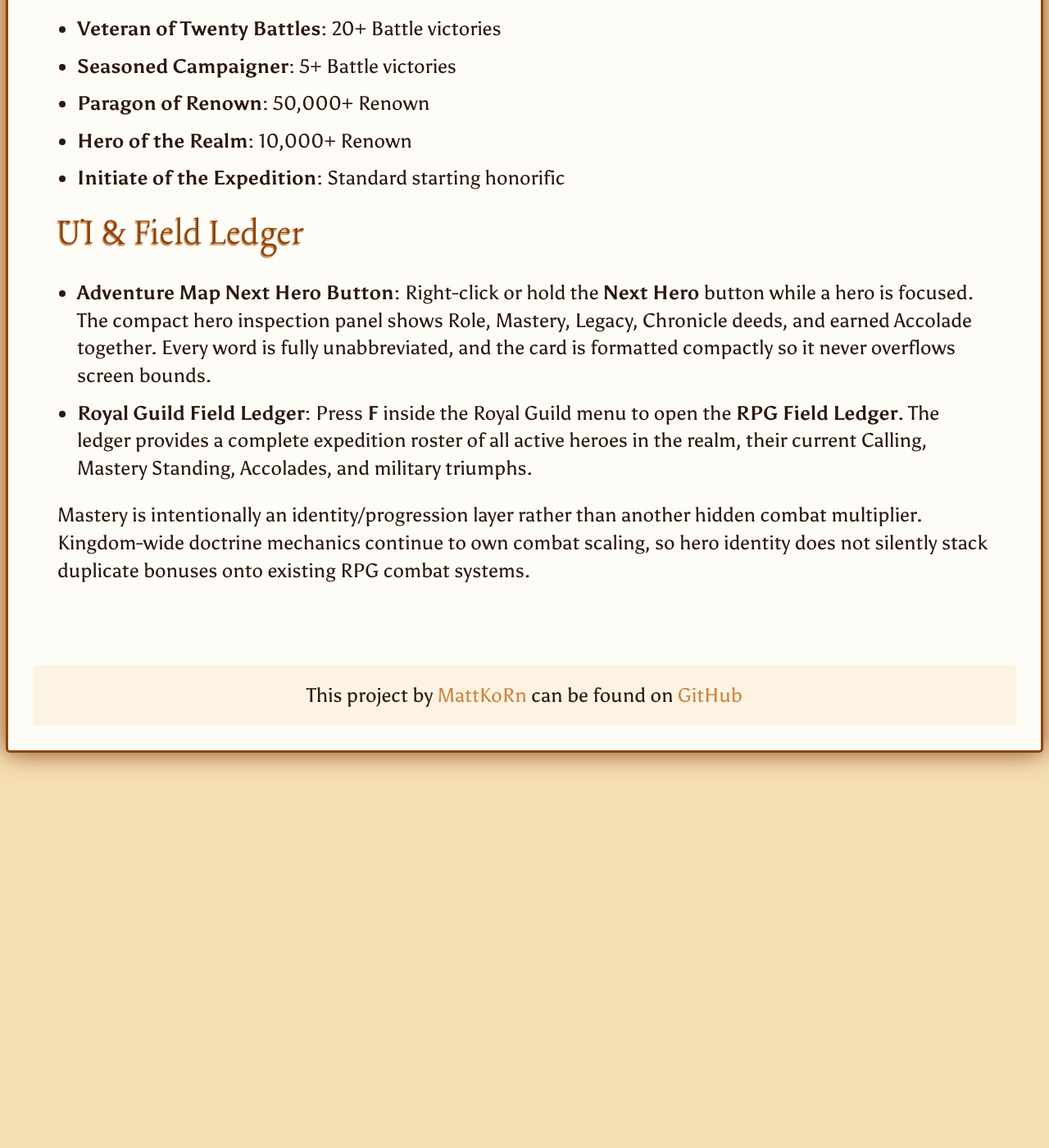
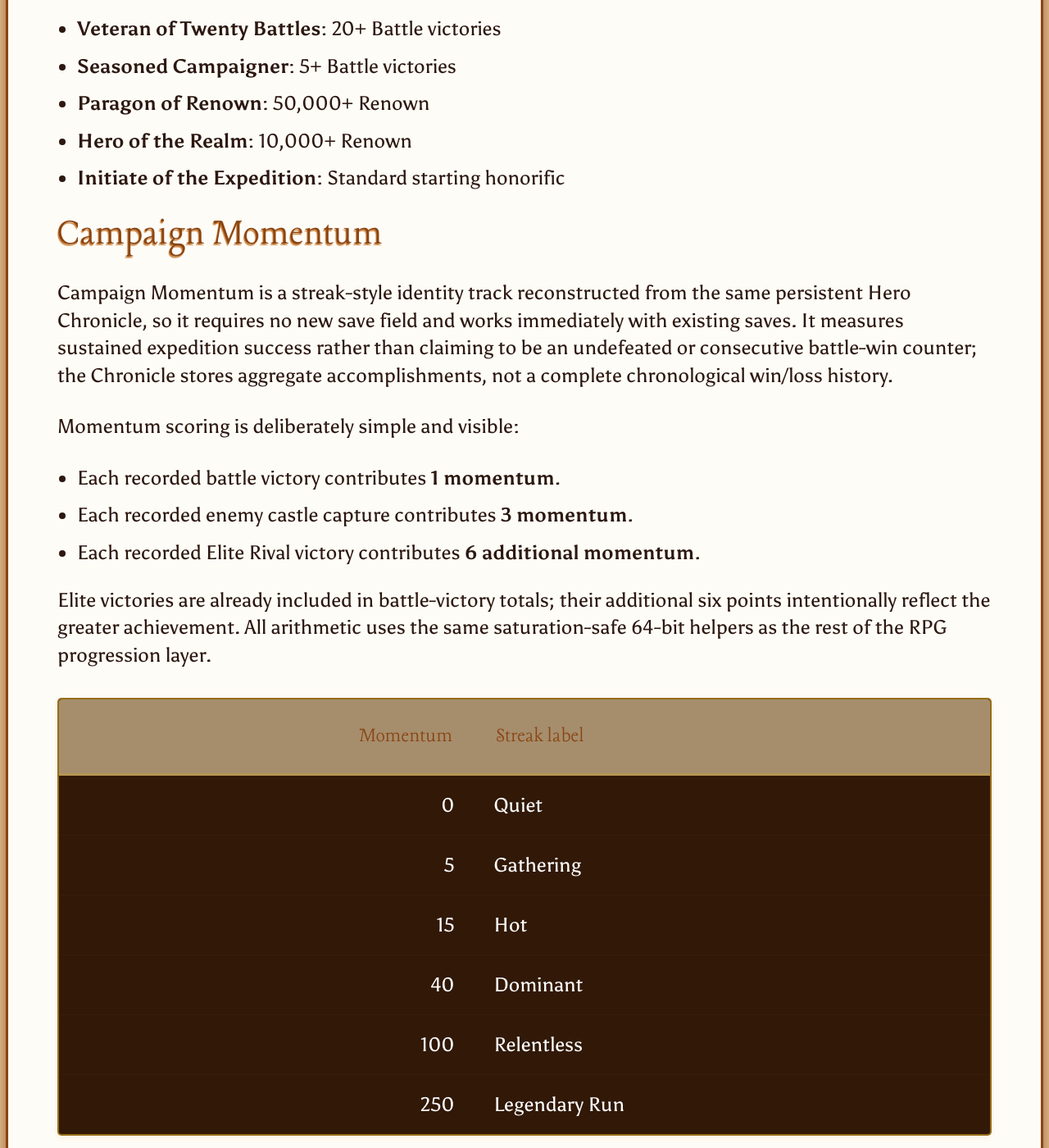
Before and after one commit to MattKoRn/fheroes2, a Jekyll site: the page built from docs/RPG_HERO_MASTERY.md, in a window 1280 px wide and 1400 px high, scrolled down 3037 px. Shown: the whole window at 82% size. Built offline with Jekyll 4.4.1, drawn with Linux system fonts in a browser that asks for light colours; our own code applies the rules of GitHub Pages for plain Markdown files; before the commit the page ends 3985 px from its top, so only the background shows below that; some of the changed text lies outside the part shown.

Commit message:
RPG: document hero campaign momentum

```diff
--- a/docs/RPG_HERO_MASTERY.md
+++ b/docs/RPG_HERO_MASTERY.md
@@ -55,9 +55,32 @@ Heroes also earn persistent Campaign Accolades derived dynamically from their re
 - **Hero of the Realm**: 10,000+ Renown
 - **Initiate of the Expedition**: Standard starting honorific
 
+## Campaign Momentum
+
+Campaign Momentum is a streak-style identity track reconstructed from the same persistent Hero Chronicle, so it requires no new save field and works immediately with existing saves. It measures sustained expedition success rather than claiming to be an undefeated or consecutive battle-win counter; the Chronicle stores aggregate accomplishments, not a complete chronological win/loss history.
+
+Momentum scoring is deliberately simple and visible:
+
+- Each recorded battle victory contributes **1 momentum**.
+- Each recorded enemy castle capture contributes **3 momentum**.
+- Each recorded Elite Rival victory contributes **6 additional momentum**.
+
+Elite victories are already included in battle-victory totals; their additional six points intentionally reflect the greater achievement. All arithmetic uses the same saturation-safe 64-bit helpers as the rest of the RPG progression layer.
+
+| Momentum | Streak label |
+| ---: | --- |
+| 0 | Quiet |
+| 5 | Gathering |
+| 15 | Hot |
+| 40 | Dominant |
+| 100 | Relentless |
+| 250 | Legendary Run |
+
+The Momentum line shows the current score, current label, next threshold, and remaining momentum. It is an identity/progression display only and does not add a hidden combat multiplier.
+
 ## UI & Field Ledger
 
-- **Adventure Map Next Hero Button**: Right-click or hold the **Next Hero** button while a hero is focused. The compact hero inspection panel shows Role, Mastery, Legacy, Chronicle deeds, and earned Accolade together. Every word is fully unabbreviated, and the card is formatted compactly so it never overflows screen bounds.
-- **Royal Guild Field Ledger**: Press **F** inside the Royal Guild menu to open the **RPG Field Ledger**. The ledger provides a complete expedition roster of all active heroes in the realm, their current Calling, Mastery Standing, Accolades, and military triumphs.
+- **Adventure Map Next Hero Button**: Right-click or hold the **Next Hero** button while a hero is focused. The compact hero inspection panel shows Role, Mastery, Campaign Momentum, Legacy, Chronicle deeds, and earned Accolade together. Every word is fully unabbreviated, and the card is formatted compactly so it never overflows screen bounds.
+- **Royal Guild Field Ledger**: Press **F** inside the Royal Guild menu to open the **RPG Field Ledger**. The ledger provides a complete expedition roster of all active heroes in the realm, their current Calling, Mastery Standing, Campaign Momentum, Accolades, and military triumphs.
 
-Mastery is intentionally an identity/progression layer rather than another hidden combat multiplier. Kingdom-wide doctrine mechanics continue to own combat scaling, so hero identity does not silently stack duplicate bonuses onto existing RPG combat systems.
+Mastery, Accolades, and Campaign Momentum are intentionally identity/progression layers rather than additional hidden combat multipliers. Kingdom-wide doctrine mechanics continue to own combat scaling, so hero identity does not silently stack duplicate bonuses onto existing RPG combat systems.
```
